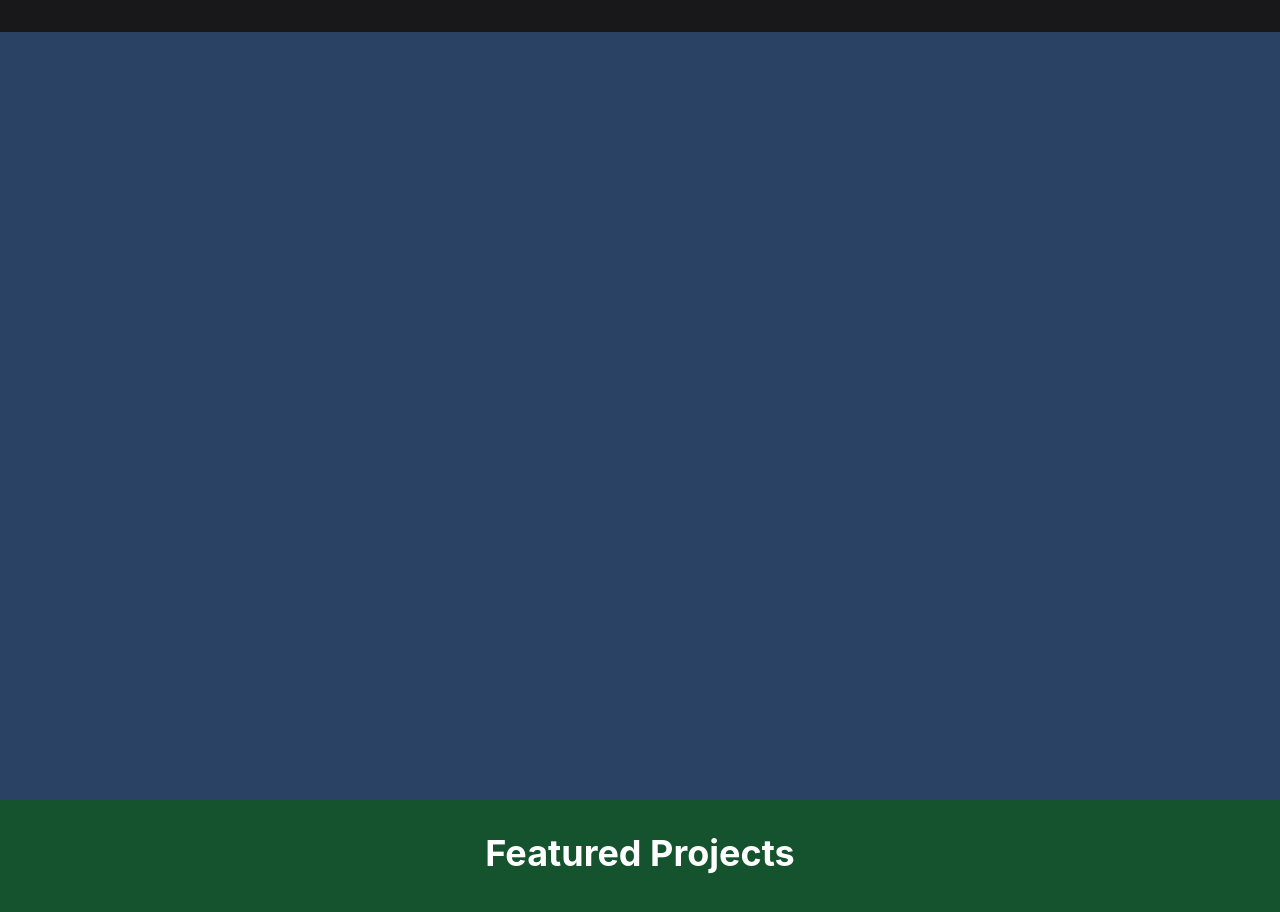
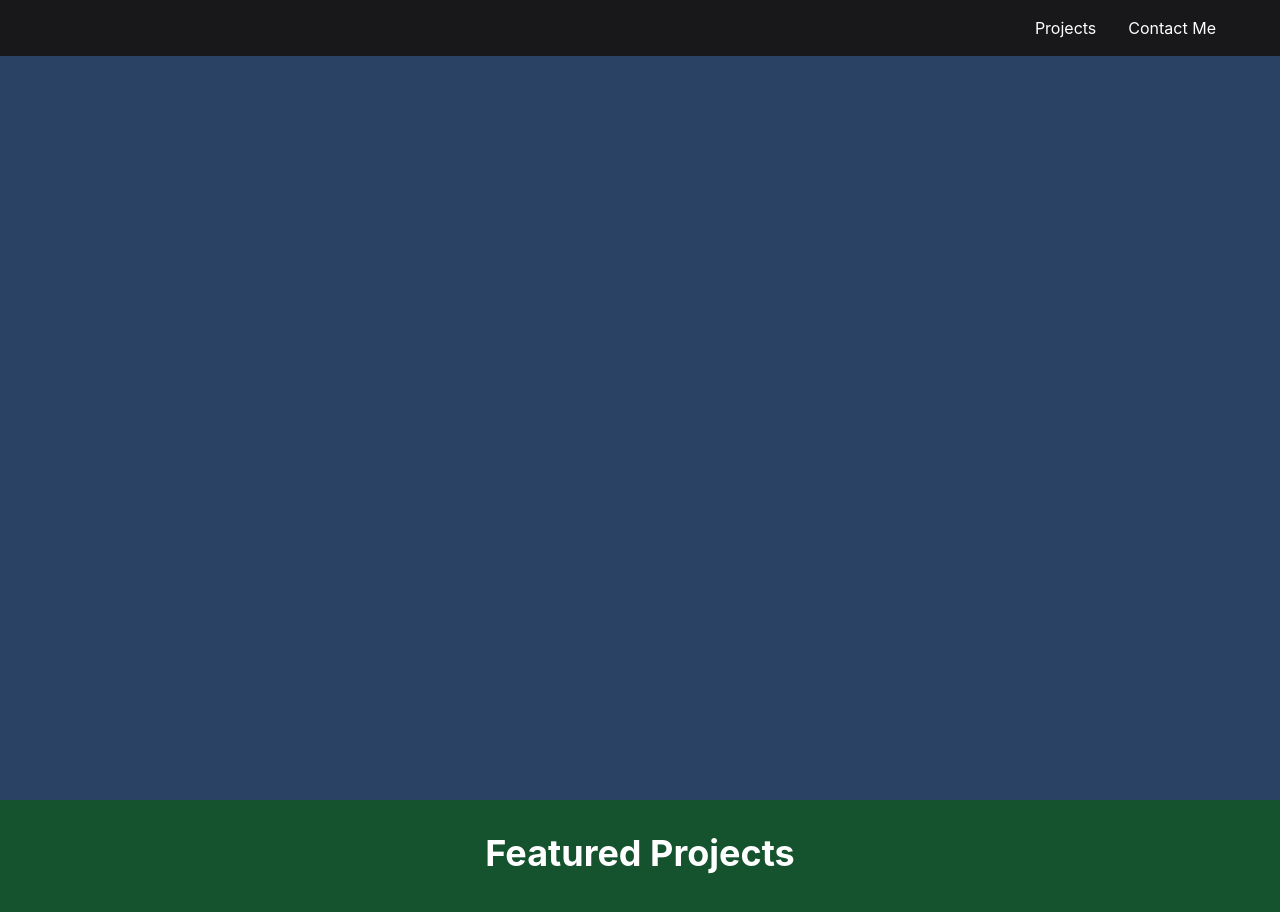
Before and after one commit to mengzhuou/React-Portfolio, a React (Create React App) app in the folder react-portfolio/: page / in a window 1280 px wide. Shown: the top 912 px of the page. Built offline with nearby package versions, Linux system fonts and the light colour scheme.

Commit message:
added contactme and projects nav

```diff
--- a/react-portfolio/src/components/Header.js
+++ b/react-portfolio/src/components/Header.js
@@ -65,10 +65,17 @@ const Header = () => {
         >
           <nav>
             {/* Add social media links based on the `socials` data */}
+            {socials.icon}
           </nav>
           <nav>
             <HStack spacing={8}>
               {/* Add links to Projects and Contact me section */}
+              <div onClick={handleClick("projects")}>
+                Projects
+              </div>
+              <div onClick={handleClick("contactme")}>
+                Contact Me
+              </div>
             </HStack>
           </nav>
         </HStack>
```
